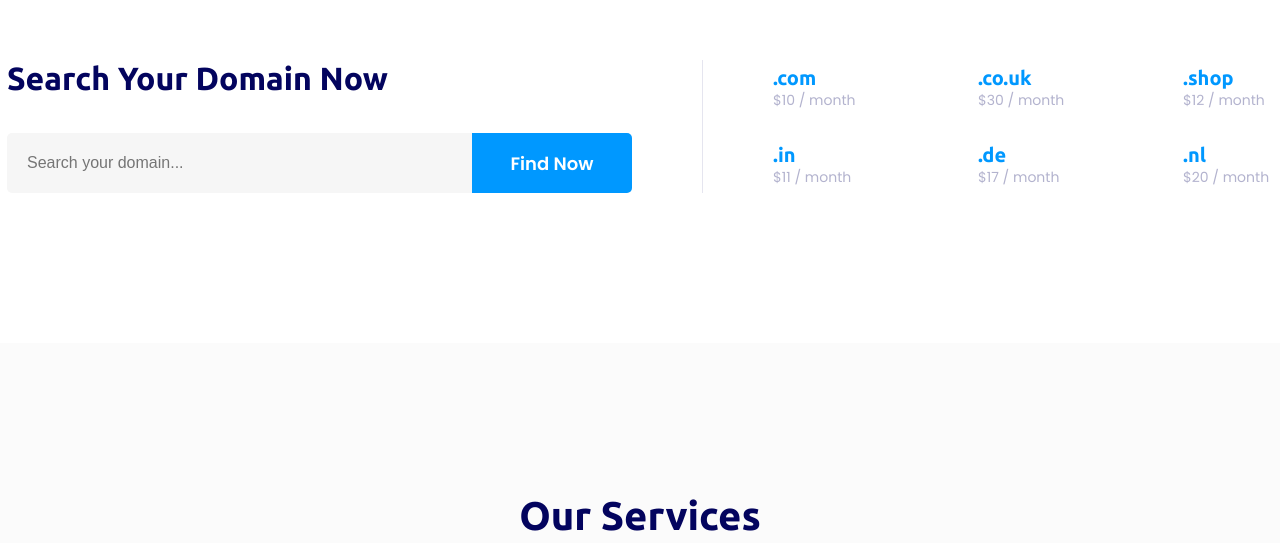
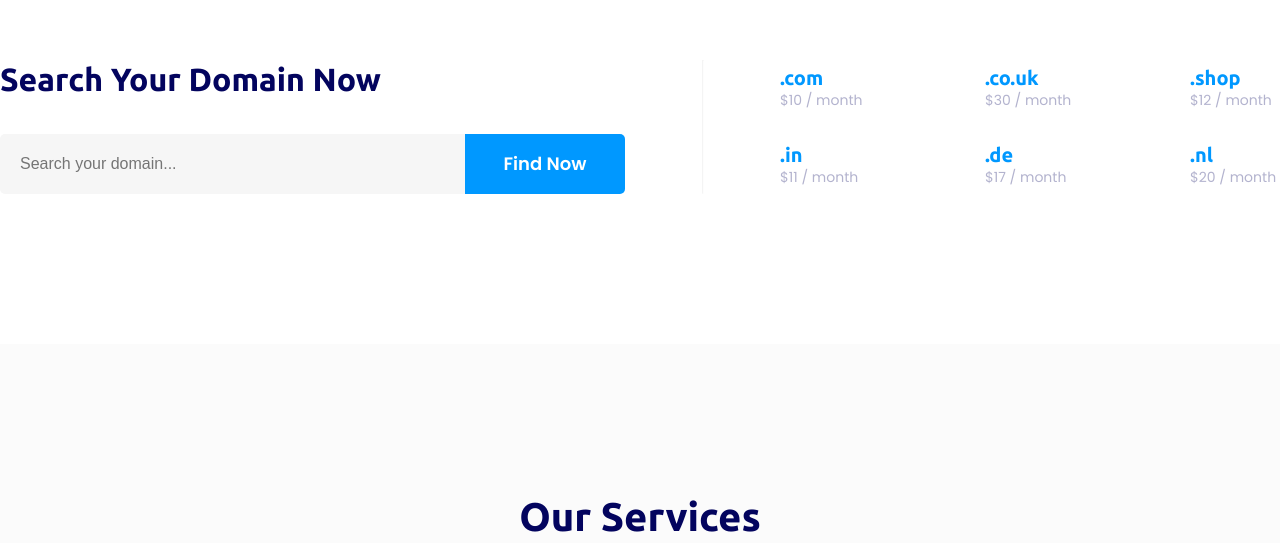
Before and after one commit to annarenekis/Shield, a plain HTML site: page index.html in a window 1280 px wide. Shown: the part 952-1495 px from the top of the page. Drawn offline with Linux system fonts and the light colour scheme.

Commit message:
fixed search section

```diff
--- a/index.html
+++ b/index.html
@@ -46,7 +46,7 @@
     </section>
 </div>
 <!--Search Your Domain Now-->
-<section class="domains flex padding150 w-section">
+<section class="domains flex-space-between padding150 w-section">
     <div class="search-box">
         <h3 class="search-title title">Search Your Domain Now</h3>
         <form id="searchForm" class="search-form">
@@ -56,6 +56,7 @@
             <button class="search-button button" type="submit">Find Now</button>
         </form>
     </div>
+    <hr class="divider">
     <div class="grid-container domains-content">
         <div class="domains-item">
             <h5 class="domain-name title">.com</h5>
--- a/styles/style.css
+++ b/styles/style.css
@@ -115,12 +115,14 @@ header {
 }
 /*Search Your Domain Now/domains section*/
 .domains {
-    gap: 70px;
+    justify-content: space-between;
 }
 /*search-box*/
-.search-box {
-    padding-right: 70px;
-    border-right: 1px solid rgba(3, 4, 94, 0.1);
+.divider {
+    width: 1px;
+    height: 134px;
+    background: #03045E;
+    opacity: 0.1;
 }
 .search-form {
     display: flex;
```
